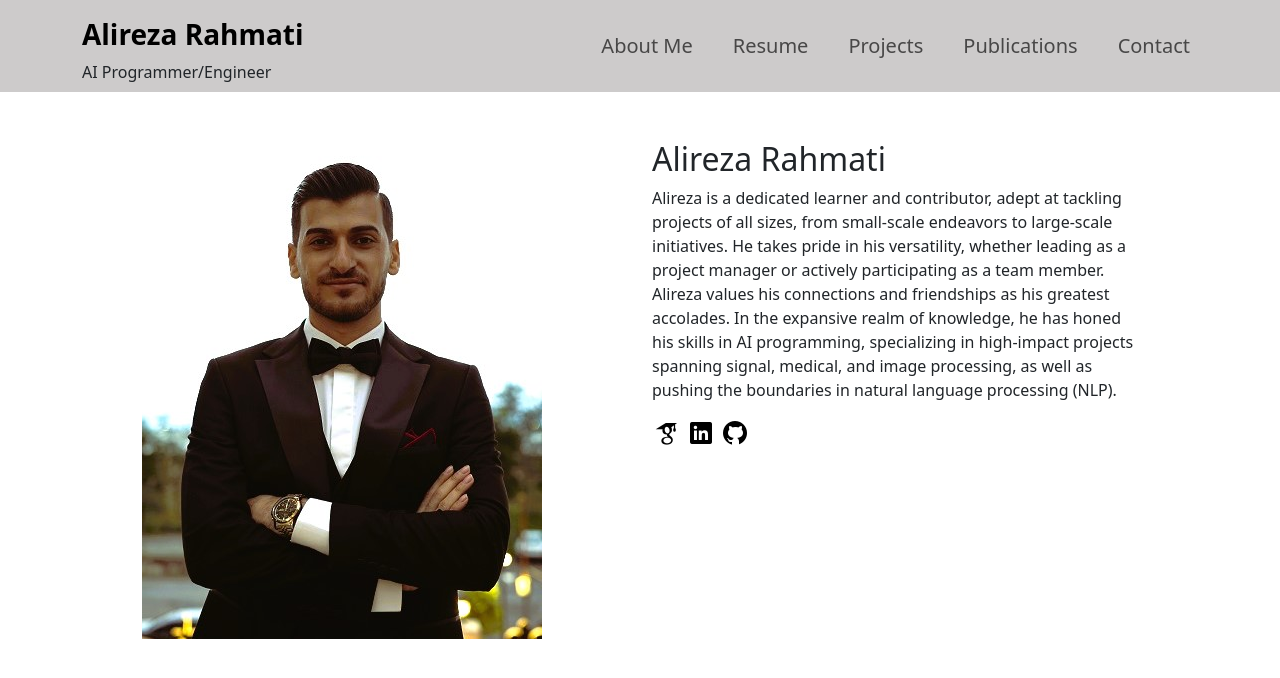
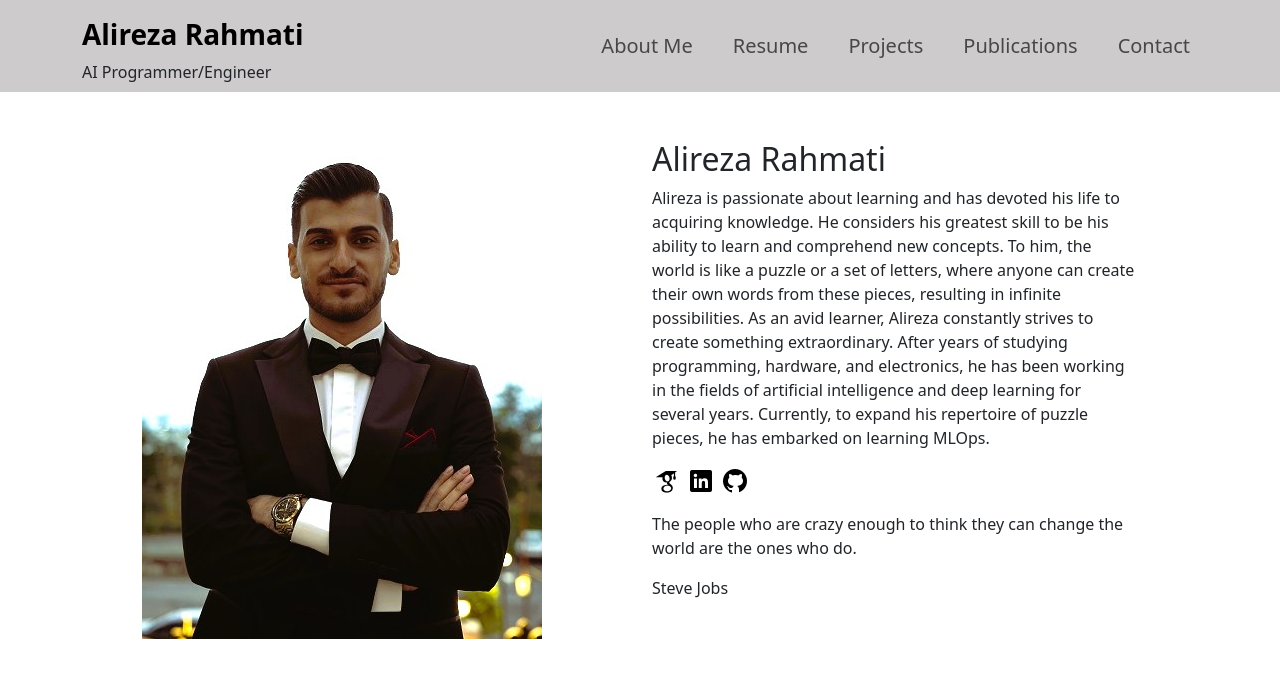
Before and after one commit to alireza0r/alirezarahmati.github.io, a plain HTML site: page index.html in a window 1280 px wide. Drawn offline with nearby package versions, Linux system fonts and the light colour scheme.

Commit message:
Update index.html

```diff
--- a/index.html
+++ b/index.html
@@ -52,12 +52,18 @@
                 <div class="col-6 col-lg-6">
                     <h2>Alireza Rahmati</h2>
                     <p>
-                      Alireza is a dedicated learner and contributor, adept at tackling projects of all sizes, from small-scale endeavors to large-scale initiatives. He takes pride in his versatility, whether leading as a project manager or actively participating as a team member. Alireza values his connections and friendships as his greatest accolades. In the expansive realm of knowledge, he has honed his skills in AI programming, specializing in high-impact projects spanning signal, medical, and image processing, as well as pushing the boundaries in natural language processing (NLP).
+                      Alireza is passionate about learning and has devoted his life to acquiring knowledge. He considers his greatest skill to be his ability to learn and comprehend new concepts. To him, the world is like a puzzle or a set of letters, where anyone can create their own words from these pieces, resulting in infinite possibilities. As an avid learner, Alireza constantly strives to create something extraordinary. After years of studying programming, hardware, and electronics, he has been working in the fields of artificial intelligence and deep learning for several years. Currently, to expand his repertoire of puzzle pieces, he has embarked on learning MLOps.
                     </p>
                     <p>
                         <a href="https://scholar.google.com/citations?user=wFCXJt0AAAAJ&hl=en"><img src="assets/images/icons8-google-scholar-30.png" alt=""></a>
                         <a href="https://www.linkedin.com/in/alireza-rahmati-ar/"><img src="assets/images/icons8-linkedin-30.png" alt=""></a>
                         <a href="https://github.com/alireza0r"><img src="assets/images/icons8-github-30.png" alt=""></a>
+                    </p>
+                    <p class="qoute">
+                        The people who are crazy enough to think they can change the world are the ones who do.
+                    </p>
+                    <p>
+                        Steve Jobs
                     </p>
                 </div>
             </div>
```
